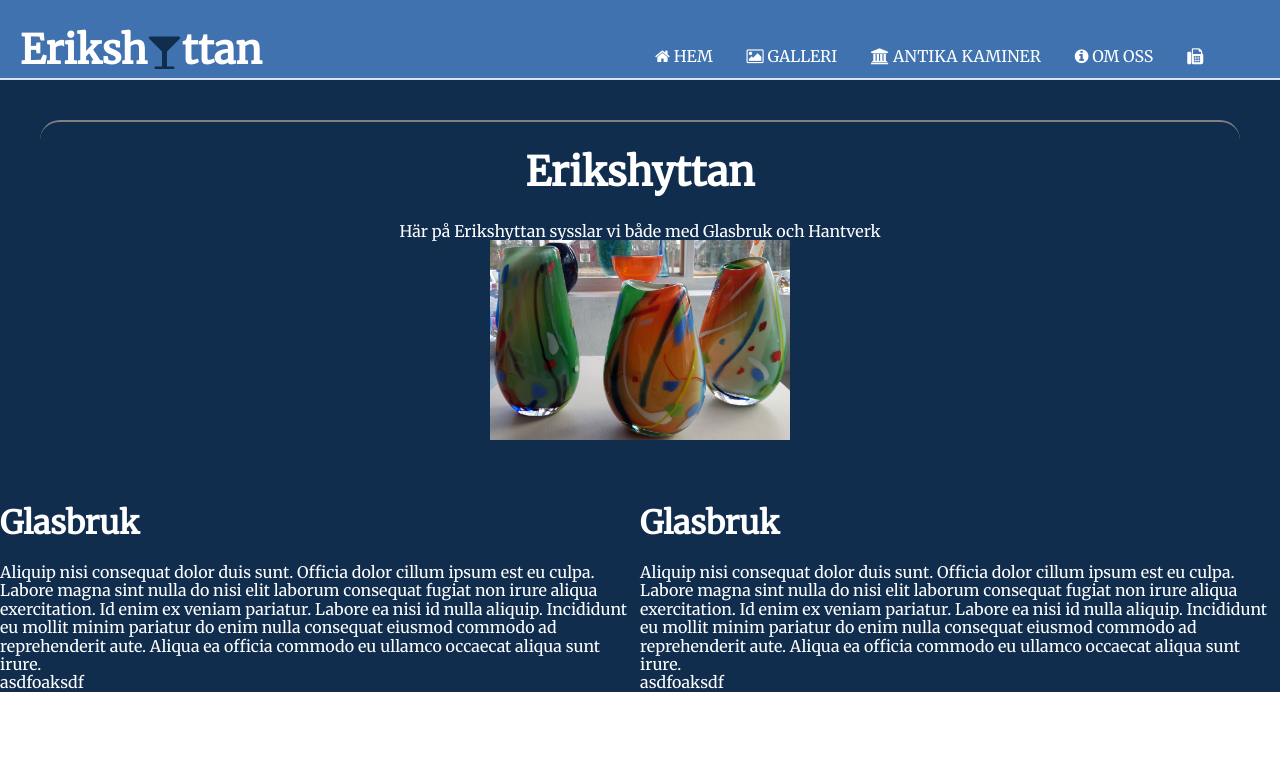
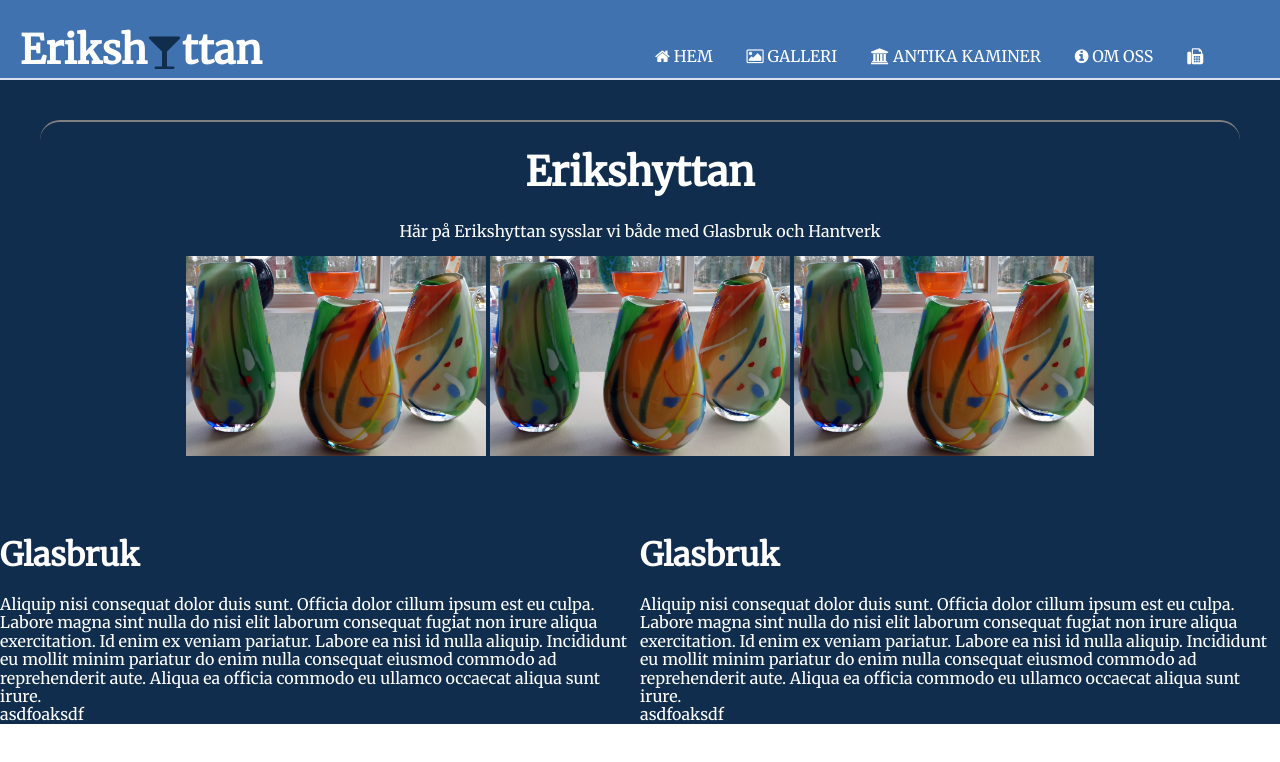
Before and after one commit to Robintorn/EVXFEH17_Robin_T-rn, a plain HTML site: page HTMLCSS3_SEO/Inlamningar/projekt/index.html in a window 1280 px wide. Drawn offline with nearby package versions, Linux system fonts and the light colour scheme.

Commit message:
images added

```diff
--- a/HTMLCSS3_SEO/Inlamningar/projekt/css/style.css
+++ b/HTMLCSS3_SEO/Inlamningar/projekt/css/style.css
@@ -70,6 +70,10 @@ main .intro .headline{
     border-radius: 20px;
 }
 
+.images{
+    padding: 1em;
+}
+
 .content{
     display: grid;
     grid-template-columns: 1fr 1fr;
--- a/HTMLCSS3_SEO/Inlamningar/projekt/index.html
+++ b/HTMLCSS3_SEO/Inlamningar/projekt/index.html
@@ -43,7 +43,11 @@
                     <p>
                         Här på Erikshyttan sysslar vi både med Glasbruk och Hantverk
                     </p>
+                    <div class="images">
                     <img src="images/bild.jpg" alt="bild" height="200px" width="300px">
+                    <img src="images/bild.jpg" alt="bild" height="200px" width="300px">
+                    <img src="images/bild.jpg" alt="bild" height="200px" width="300px">
+                    </div>
                 </section>
                <section class="content">
                    <article class="artiklar">
```
